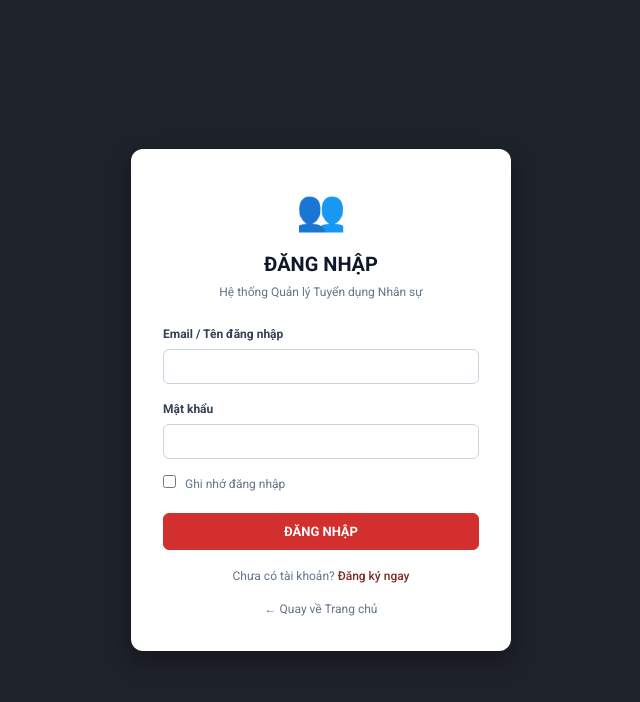
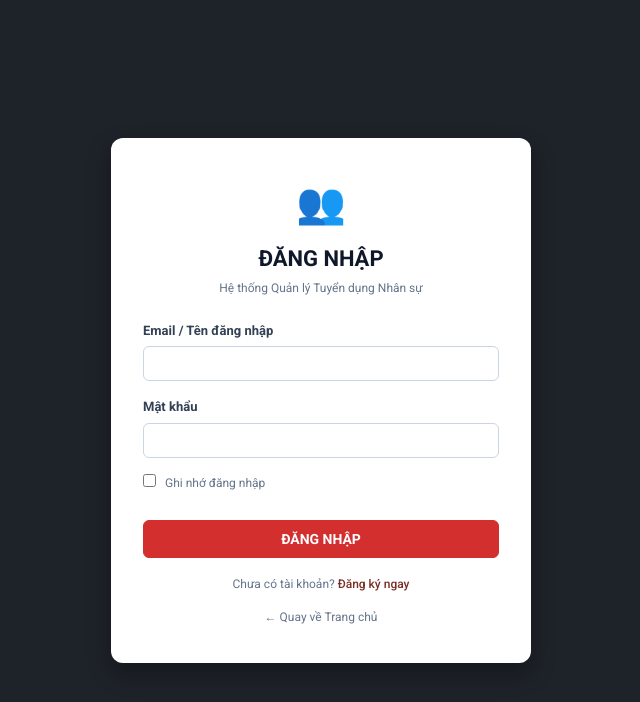
Before and after one commit to anhtuyet1306/BTL-PT-TKHHTT, a PHP site: page /pages/dang-nhap.php in a window 1280 px wide. Shown: the top 702 px of the page, without its empty margins (319-959 px from the left). Run offline with PHP 8.4, Linux system fonts and the light colour scheme.

Commit message:
Update style.css

```diff
--- a/assets/css/style.css
+++ b/assets/css/style.css
@@ -776,14 +776,13 @@ textarea.input-control {
     border-bottom: 1px solid #f1f5f9;
 }
 
-/* Định dạng riêng cho thông tin chi tiết dạng lưới đẹp hơn */
 .eval-meta p {
     flex: 1 1 45%;
     margin-bottom: 6px;
 }
 
 .score-input {
-    width: 100px !important; /* Đặt lại độ rộng vừa phải, không bị tràn full width */
+    width: 100px !important;
     text-align: center;
     font-weight: 700;
     font-size: 15px;
@@ -1318,3 +1317,94 @@ textarea.input-control {
         width: 100%;
     }
 }
+/* =========================================================
+   LOGIN / REGISTER PAGE (CẬP NHẬT CĂN GIỮA & CHUẨN GIAO DIỆN)
+   ========================================================= */
+
+.login-page {
+    background-color: #1e2229;
+    display: flex;
+    align-items: center;
+    justify-content: center;
+    min-height: 100vh;
+    padding: 20px;
+    width: 100vw;
+    box-sizing: border-box;
+}
+
+.login-card {
+    background: #ffffff;
+    width: 420px; /* Tăng độ rộng lên chút cho form đăng ký không bị chật */
+    max-width: 100%;
+    padding: 36px 32px;
+    border-radius: 12px;
+    box-shadow: 0 10px 25px rgba(0, 0, 0, 0.3);
+    box-sizing: border-box;
+}
+
+/* Đảm bảo các ô input và nút trong form đăng ký tràn đầy 100% khung */
+.login-card .form-group {
+    margin-bottom: 16px;
+}
+
+.login-card .form-group label {
+    display: block;
+    margin-bottom: 6px;
+    font-size: 13px;
+    font-weight: 600;
+    color: #334155;
+}
+
+.login-card .input-control {
+    width: 100% !important;
+    display: block;
+    box-sizing: border-box;
+}
+
+.login-card .btn-primary {
+    width: 100%;
+    margin-top: 8px;
+    padding: 10px;
+    font-size: 14px;
+}
+
+.login-header {
+    text-align: center;
+    margin-bottom: 24px;
+}
+
+.login-icon {
+    font-size: 40px;
+    color: #D32F2F;
+    margin-bottom: 8px;
+}
+
+.login-header h2 {
+    color: #0f172a;
+    font-size: 22px;
+    font-weight: 700;
+}
+
+.login-header p {
+    color: #64748b;
+    font-size: 12px;
+    margin-top: 4px;
+}
+
+.login-footer {
+    text-align: center;
+    margin-top: 20px;
+    font-size: 12px;
+    color: #64748b;
+    line-height: 1.6;
+}
+
+.login-footer a {
+    color: #D32F2F;
+    text-decoration: none;
+    font-weight: 600;
+}
+
+.login-footer a:hover {
+    text-decoration: underline;
+}
```
